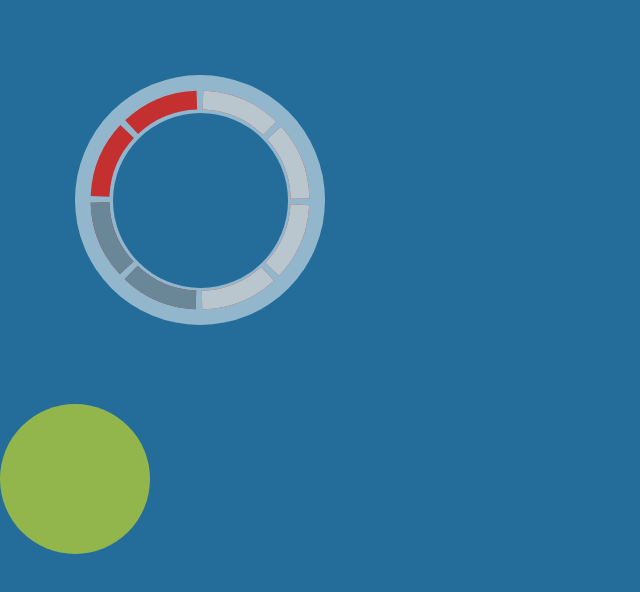
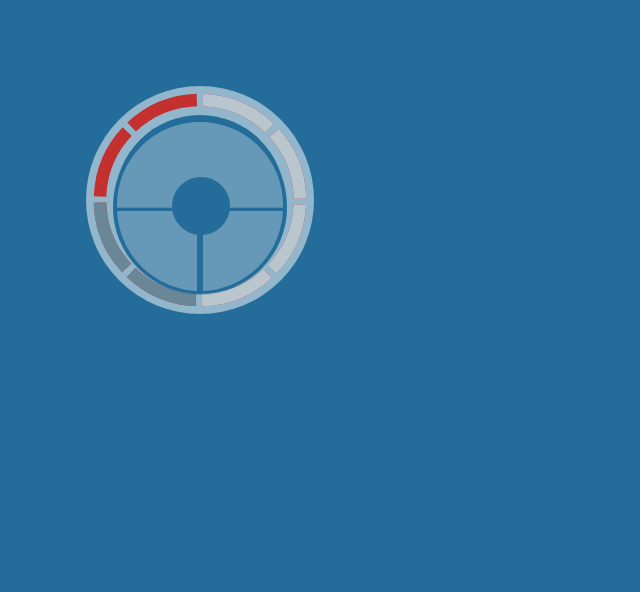
Before and after one commit to Blondish/Trial, a React (Create React App) app: page / in a window 1280 px wide. Shown: the top 592 px of the page, without its empty margins (0-640 px from the left). Built offline with nearby package versions, Linux system fonts and the light colour scheme.

Commit message:
Inner circle

```diff
--- a/src/App.css
+++ b/src/App.css
@@ -22,8 +22,8 @@ body {
   opacity: 0.5;
   top: 50%;
   left: 50%;
-  width: 250px;
-  height: 250px;
+  width: 228px;
+  height: 228px;
   /* position: relative; */
   border-radius: 50%;
 }
@@ -43,8 +43,8 @@ body {
   /* top: 50%; */
   /* left: 50%; */
   /* margin: 0 0; */
-  width: 175px;
-  height: 175px;
+  width: 170px;
+  height: 170px;
   position: absolute;
   border-radius: 50%;
 }
@@ -58,7 +58,7 @@ body {
 
 .sp-pie {
   transform: rotate(-87deg);
-  stroke-width: 3;
+  stroke-width: 2px;
   fill: transparent;
 }
 
@@ -107,3 +107,96 @@ body {
   position: absolute;
   border-radius: 50%;
 }
+
+
+.inline{
+  display: inline-block;
+}
+
+.push{
+  position  : relative;
+  width: 80px;
+  height: 80px;
+  border: 4px solid #246D9A;
+}
+
+
+.push-bottom-right{
+  border-right: 2px solid #246D9A
+}
+.push-bottom-left{
+  border-left: 2px solid #246D9A
+}
+
+.rw{
+  margin-bottom:-9px;
+
+}
+
+.b-r{
+  border-bottom-right-radius : 100%;
+}
+
+.b-l{
+  border-bottom-left-radius : 100%;
+}
+
+
+.t-r{
+  border-top-right-radius : 100%;
+}
+
+.green{
+  background-color : white;
+  border-top-right-radius: 90px;
+  border-top-left-radius: 90px;
+  opacity: 0.3;
+  width: 166px;
+  height: 86px;
+  z-index: 1;
+}
+
+.yellow{
+  background-color : white;
+opacity: 0.3;
+  border-right: 3px solid #246D9A;
+  z-index: 1;
+}
+
+.blue{
+  background-color : white;
+  opacity: 0.3;
+  border-left: 3px solid #246D9A;
+  z-index: 1;
+
+}
+
+.wrap{
+  width: 174px;
+    height: 174px;
+    border-radius: 100%;
+    position: relative;
+    text-align: center;
+    margin: -160px 113px;
+    background-color: #246D9A;
+    top: 10vh;
+}
+
+.wrap-in{
+  position: relative;
+  top:-2px;
+}
+
+
+  .center {
+    z-index: 1;
+    width: 50px;
+    height: 50px;
+    position: absolute;
+    border-radius: 100%;
+    top: 33%;
+    left: 34%;
+    /* margin: -122px 0 0 -122px; */
+    background-color: #246D9A;
+    border: 4px solid #246D9A;
+}
--- a/src/App.js
+++ b/src/App.js
@@ -14,7 +14,20 @@ function App() {
           <circle className="sp-pie-slice-2" cx="50%" cy="50%" r="25%" />
           <circle className="sp-pie-slice-3" cx="50%" cy="50%" r="25%" />
         </svg>
-        <div className="smallerCircle3"></div>
+
+      </div>
+      <div class="wrap">
+        <div class="wrap-in">
+          <div class="rw">
+            <div class="inline push green" id='3' ></div>
+
+          </div>
+          <div class="rw">
+            <div class="b-l inline push yellow" id='1'></div>
+            <div class="b-r inline push blue" id='0'></div>
+          </div>
+        </div>
+        <div class="center"></div>
       </div>
 
     </>
```
Also changed, not shown: 1 other file (tests, documents, lock files or other folders).
